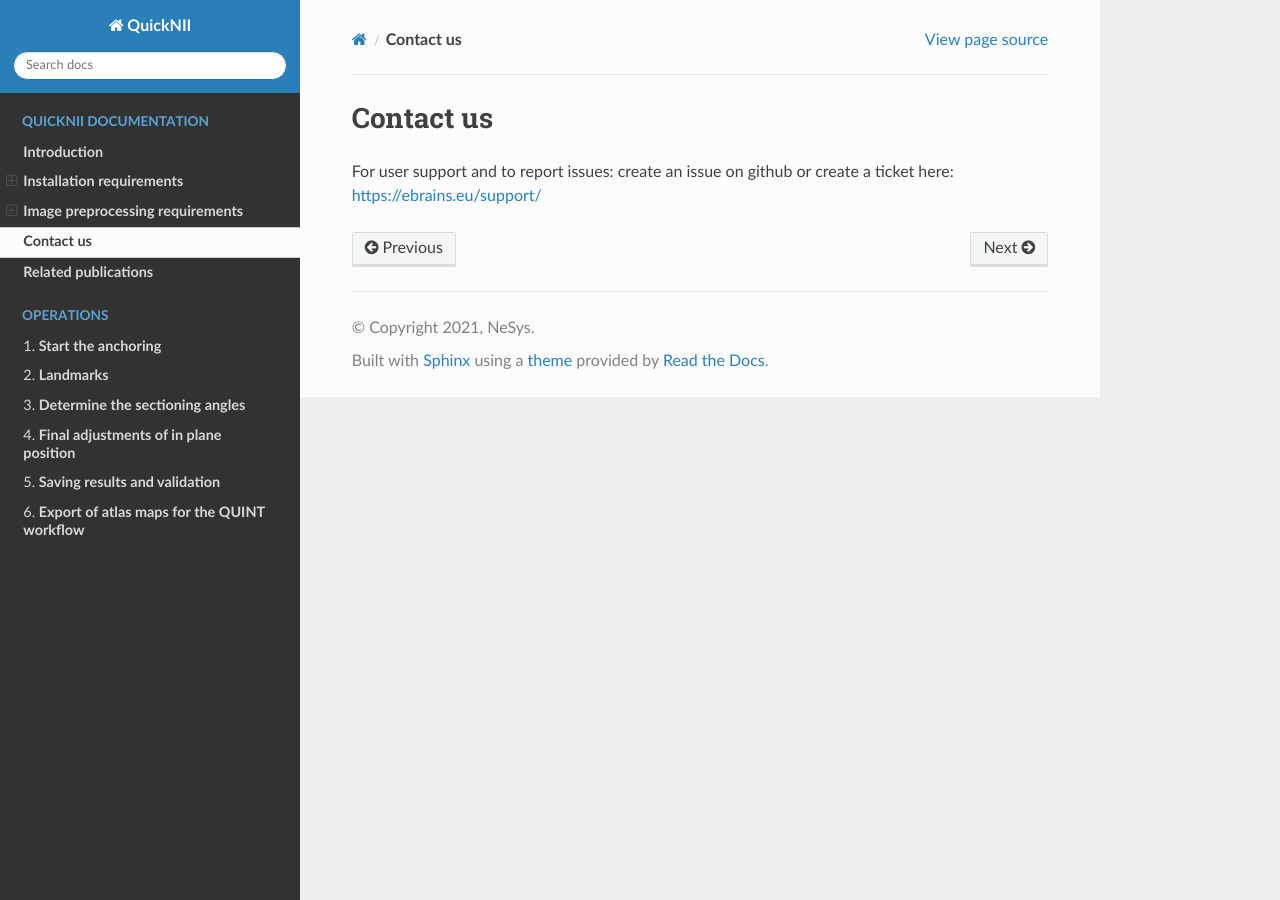
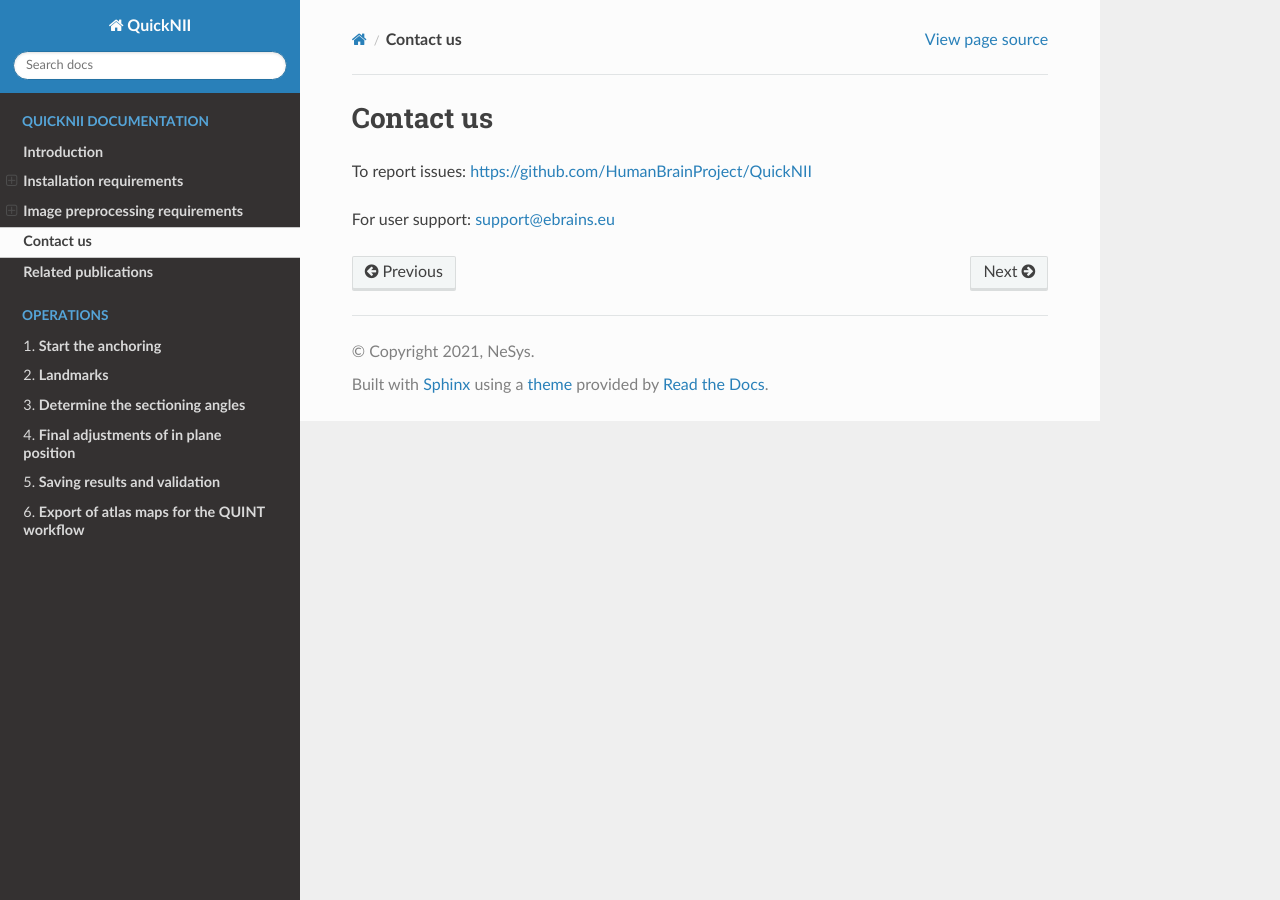
Before and after one commit to Tevemadar/QuickNII, a Sphinx documentation site: the page built from Docs/support.rst, in a window 1280 px wide. Built offline with Sphinx 7.4.7 and the Read the Docs theme 2.0.0, drawn with Linux system fonts in a browser that asks for light colours.

Commit message:
Update support.rst

```diff
--- a/Docs/support.rst
+++ b/Docs/support.rst
@@ -1,4 +1,5 @@
 **Contact us**
---------------
-For user support and to report issues: create an issue on github
-or create a ticket here: https://ebrains.eu/support/
+---------------
+To report issues: https://github.com/HumanBrainProject/QuickNII
+
+For user support: support@ebrains.eu
```
